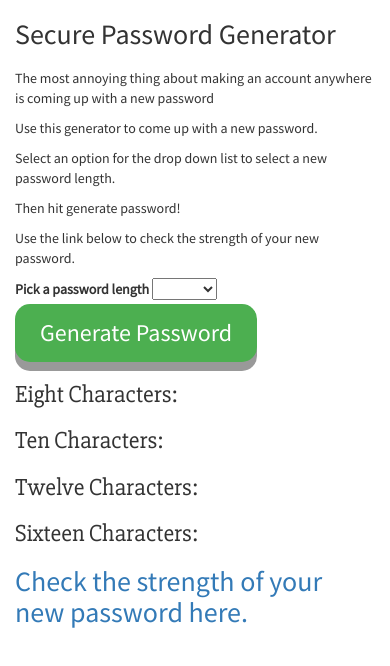
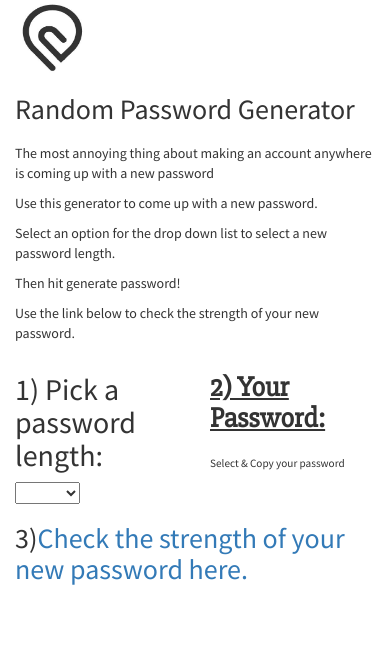
Before and after one commit to benAkehurst/password-generator, a plain HTML site: page index.html in a window 390 px wide. Drawn offline with nearby package versions, Linux system fonts and the light colour scheme; some packages are replaced by stand-ins of ours.

Commit message:
lots of changes

```diff
--- a/app/passwordModule.js
+++ b/app/passwordModule.js
@@ -15,18 +15,22 @@
 			// shuffles the array of characters
 			var generatePassword = shuffleArray(arrAllDigits);
 
-			// calls a function that makes the shuffled array only 8 charaters
-
-			var eightCharPassword = eightCharGenerate(arrAllDigits);
-			var tenCharPassword = tenCharGenerate(arrAllDigits);
-			var twelveCharPassword = twelveCharGenerate(arrAllDigits);
-			var sixteenCharPassword = sixteenCharGenerate(arrAllDigits);
-
-			// sends the new 8 char password to the view
-			$scope.newEightCharPassword = eightCharPassword.newPassword;
-			$scope.newTenCharPassword = tenCharPassword.newPassword;
-			$scope.newTwelveCharPassword = twelveCharPassword.newPassword;
-			$scope.newSixteenCharPassword = sixteenCharPassword.newPassword;
+			if($scope.selectedNumber.id === 1){
+				var eightCharPassword = eightCharGenerate(arrAllDigits);
+				$scope.newPassword = eightCharPassword.newPassword;
+			}
+			else if($scope.selectedNumber.id === 2){
+				var tenCharPassword = tenCharGenerate(arrAllDigits);
+				$scope.newPassword = tenCharPassword.newPassword;
+			}
+			else if($scope.selectedNumber.id === 3){
+				var twelveCharPassword = twelveCharGenerate(arrAllDigits);
+				$scope.newPassword = twelveCharPassword.newPassword;
+			}
+			else if($scope.selectedNumber.id === 4){
+				var sixteenCharPassword = sixteenCharGenerate(arrAllDigits);
+				$scope.newPassword = sixteenCharPassword.newPassword;
+			}
 
 		}
 
--- a/app/passwordView.html
+++ b/app/passwordView.html
@@ -1,8 +1,11 @@
 <div class="header">
 
-	<h1>Secure Password Generator</h1>
+	<img src="assets/img/logo.jpg" alt="logo" class="siteLogo"><h1>Random Password Generator</h1>
 
 </div>
+
+<div class="row">
+	<div class="col-xs-12 col-xs-12 col-xs-12 col-xs-12">
 
 		<div class="options">
 
@@ -12,26 +15,33 @@
 			<p>Then hit generate password!</p>
 			<p>Use the link below to check the strength of your new password.</p>
 
-	<label>Pick a password length</label>
-	<select ng-model="selectedNumber" ng-options="item.name for item in options"></select>
+		</div>
+
+	</div>
+</div>
+
+<div class="row">
+
+	<div class="col-xs-12 col-xs-6 col-xs-6 col-xs-6">
+
+		<h2>1) Pick a password length:</h2>
+		<select ng-model="selectedNumber" ng-options="item.name for item in options" ng-change="generatePassword()"></select>
 
 	</div>
 
-<div class="generate">
+	<div class="col-xs-12 col-xs-6 col-xs-6 col-xs-6">
 
-	<button id="buttonGenerate" type="button" class="button" ng-click="generatePassword()" value="generatePassword">Generate Password</button>
+		<div class="results">
+
+			<h1 class="newPasswordsDisplay">2) Your Password: {{newPassword}}</h1>
+			<small>Select & Copy your password</small>
 
 		</div>
 
-<div class="results">
-
-	<h3 class="newPasswordsDisplay">Eight Characters: {{newEightCharPassword}}</h3>
-	<h3 class="newPasswordsDisplay">Ten Characters: {{newTenCharPassword}}</h3>
-	<h3 class="newPasswordsDisplay">Twelve Characters: {{newTwelveCharPassword}}</h3>
-	<h3 class="newPasswordsDisplay">Sixteen Characters: {{newSixteenCharPassword}}</h3>
+	</div>
 
 </div>
 
 <div class="linkToChecker">
-	<h1><a href="http://www.passwordmeter.com/">Check the strength of your new password here.</a></h1>
+	<h1>3)<a href="http://www.passwordmeter.com/">Check the strength of your new password here.</a></h1>
 </div>
--- a/assets/css/site.css
+++ b/assets/css/site.css
@@ -7,23 +7,12 @@ body {
 	font-family: 'Slabo 27px', serif;
 }
 
-.button {
-  padding: 15px 25px;
-  font-size: 24px;
-  text-align: center;
-  cursor: pointer;
-  outline: none;
-  color: #fff;
-  background-color: #4CAF50;
-  border: none;
-  border-radius: 15px;
-  box-shadow: 0 9px #999;
+.siteLogo {
+	width: 75px;
+	height: 75px;
 }
 
-.button:hover {background-color: #3e8e41}
-
-.button:active {
-  background-color: #3e8e41;
-  box-shadow: 0 5px #666;
-  transform: translateY(4px);
+.newPasswordsDisplay {
+	text-decoration: underline;
+	font-weight: bold;
 }
```
Also changed, not shown: assets/img/logo.jpg (added). Lines whose indentation alone changed are shown as unchanged.
